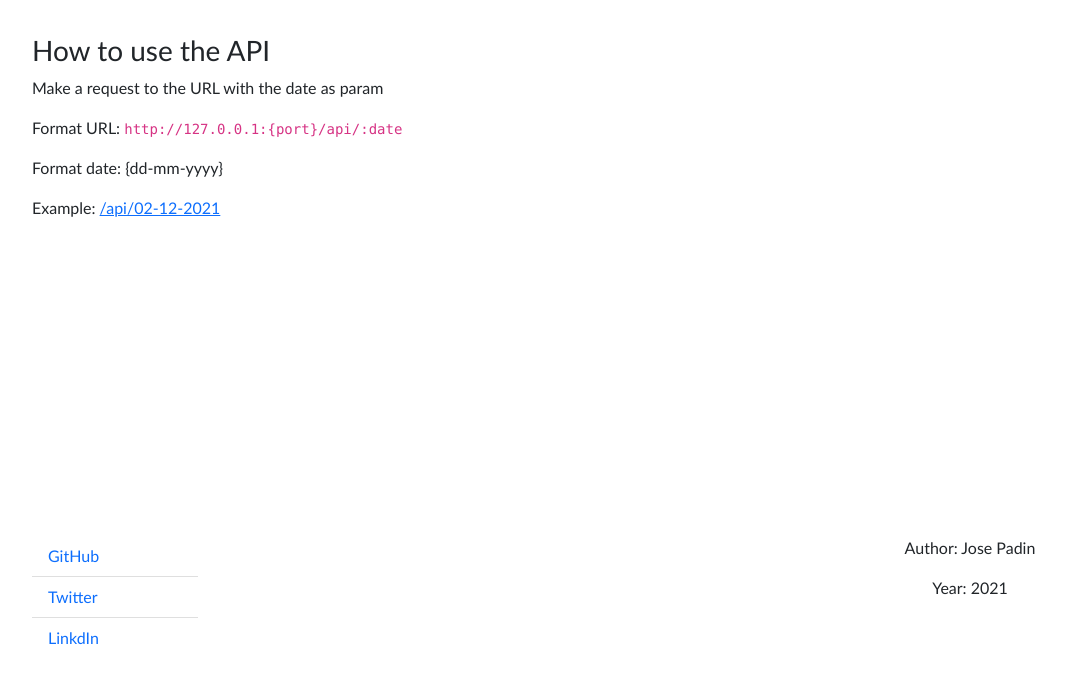
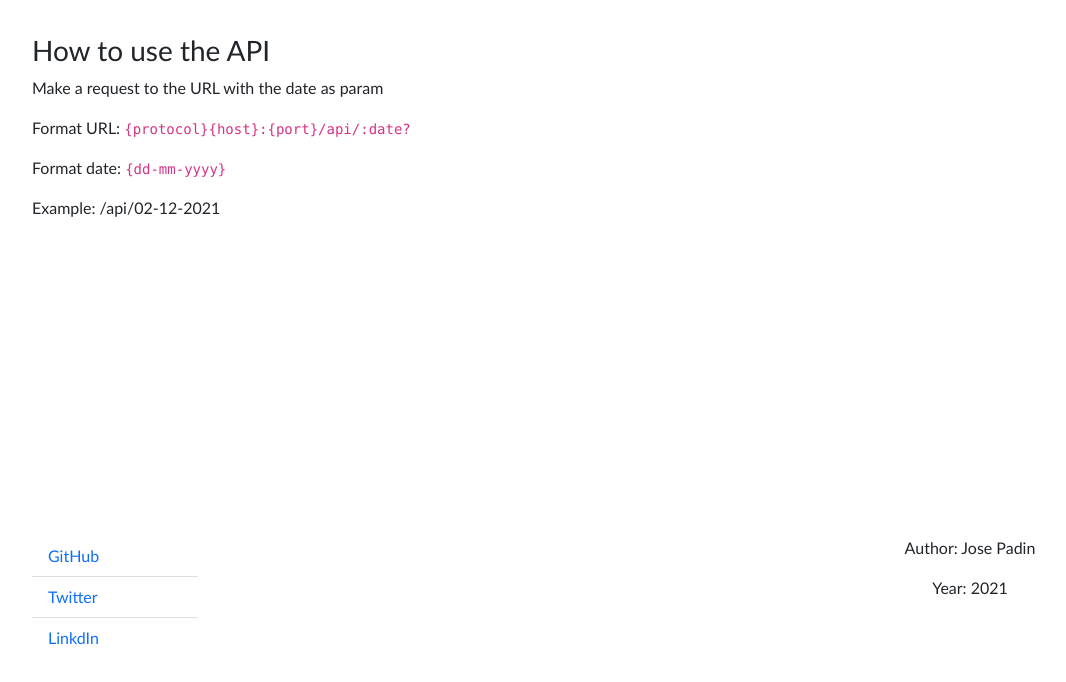
Before and after one commit to jose-padin/timestamp_microservice, a website: page views/index.html in a window 1280 px wide. Shown: the part 118-800 px from the top of the page, without its empty margins (50-1116 px from the left). Drawn offline with nearby package versions, Linux system fonts and the light colour scheme.

Commit message:
Final improvements

```diff
--- a/server.js
+++ b/server.js
@@ -12,7 +12,7 @@ app.use(cors({ optionSuccessStatus: 200 })); // some legacy browsers choke on 20
 const port = process.env.PORT || 3005;
 
 app.get('/', (req, res) => {
-	res.sendFile(path.join(__dirname, 'views/index.html'));
+	return res.sendFile(path.join(__dirname, 'views/index.html'));
 })
 
 let = responseObject = {};
--- a/views/index.html
+++ b/views/index.html
@@ -19,11 +19,9 @@
             <div class="col-6 mt-5">
                 <h3>How to use the API</h3>
                 <p>Make a request to the URL with the date as param</p>
-                <p>Format URL: <code>http://127.0.0.1:{port}/api/:date</code></p>
-                <p>Format date: {dd-mm-yyyy}</p>
-                <p>Example:
-                    <a href="http://localhost:3005/api/02-12-2021" target="_blank">/api/02-12-2021</a>
-                </p>
+                <p>Format URL: <code>{protocol}{host}:{port}/api/:date?</code></p>
+                <p>Format date: <code>{dd-mm-yyyy}</code></p>
+                <p>Example: /api/02-12-2021</p>
             </div>
             <div class="col-6"></div>
         </div>
```
